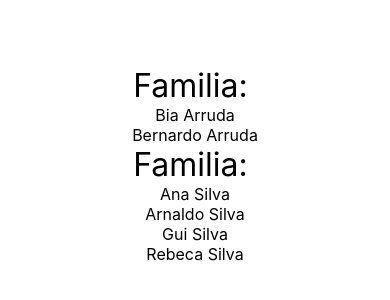
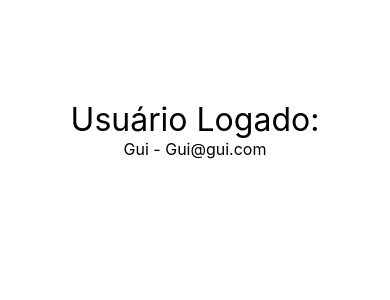
Before and after one commit to JordyLimaEng/react-study, a React Native app in the folder exercicios/exercicios/: screen / in a window 390 px wide. Shown: the part 96-396 px from the top of the page. Built offline with nearby package versions, Linux system fonts and the light colour scheme.

Commit message:
Conditional components render #2 - using components to make conditions

```diff
--- a/exercicios/exercicios/src/App.js
+++ b/exercicios/exercicios/src/App.js
@@ -1,24 +1,18 @@
 import React from 'react'
 import { StyleSheet, SafeAreaView } from 'react-native'
+import UsuarioLogado from './components/UsuarioLogado'
 
-import Familia from './components/relacao/Familia'
-import Membro from './components/relacao/Membro'
 
 export default () => (
     //retorna por jsx - sempre precisa do modulo React pra retornar jsx
     //também podemos exportar como arrow function
     <SafeAreaView style={style.App}>
-        <Familia>
-            <Membro nome='Bia' sobrenome='Arruda'/>
-            <Membro nome='Bernardo' sobrenome='Arruda'/>
-        </Familia>
-        <Familia>
-            <Membro nome='Ana' sobrenome='Silva'/>
-            <Membro nome='Arnaldo' sobrenome='Silva'/>
-            <Membro nome='Gui' sobrenome='Silva'/>
-            <Membro nome='Rebeca' sobrenome='Silva'/>
-        </Familia>
-   </SafeAreaView>
+        <UsuarioLogado usuario={ {nome: 'Gui', email: 'Gui@gui.com'} } />
+        <UsuarioLogado usuario={ {nome: 'Gui'} } />
+        <UsuarioLogado usuario={ {email: 'Gui@gui.com'} } />
+        <UsuarioLogado usuario={null} />
+        <UsuarioLogado />
+    </SafeAreaView>
 
 )
 
--- /dev/null
+++ b/exercicios/exercicios/src/components/UsuarioLogado.js
@@ -0,0 +1,18 @@
+import React from 'react'
+import { Text } from 'react-native'
+import If from './if'
+import style from './style'
+
+export default props => {
+    const usuario = props.usuario || {}
+
+    return (
+        <>
+            <If teste={usuario && usuario.nome && usuario.email}>
+                <Text style={style.txtG}>Usuário Logado:</Text>
+                <Text style={style.txtM}>{usuario.nome} - {usuario.email}</Text>
+            </If>
+        </>
+
+    )
+}
--- /dev/null
+++ b/exercicios/exercicios/src/components/if.js
@@ -0,0 +1,7 @@
+export default props => {
+    if(props.teste) {
+        return props.children;//renderiza
+    } else {
+        return false;//nao renderiza
+    }
+}
```
